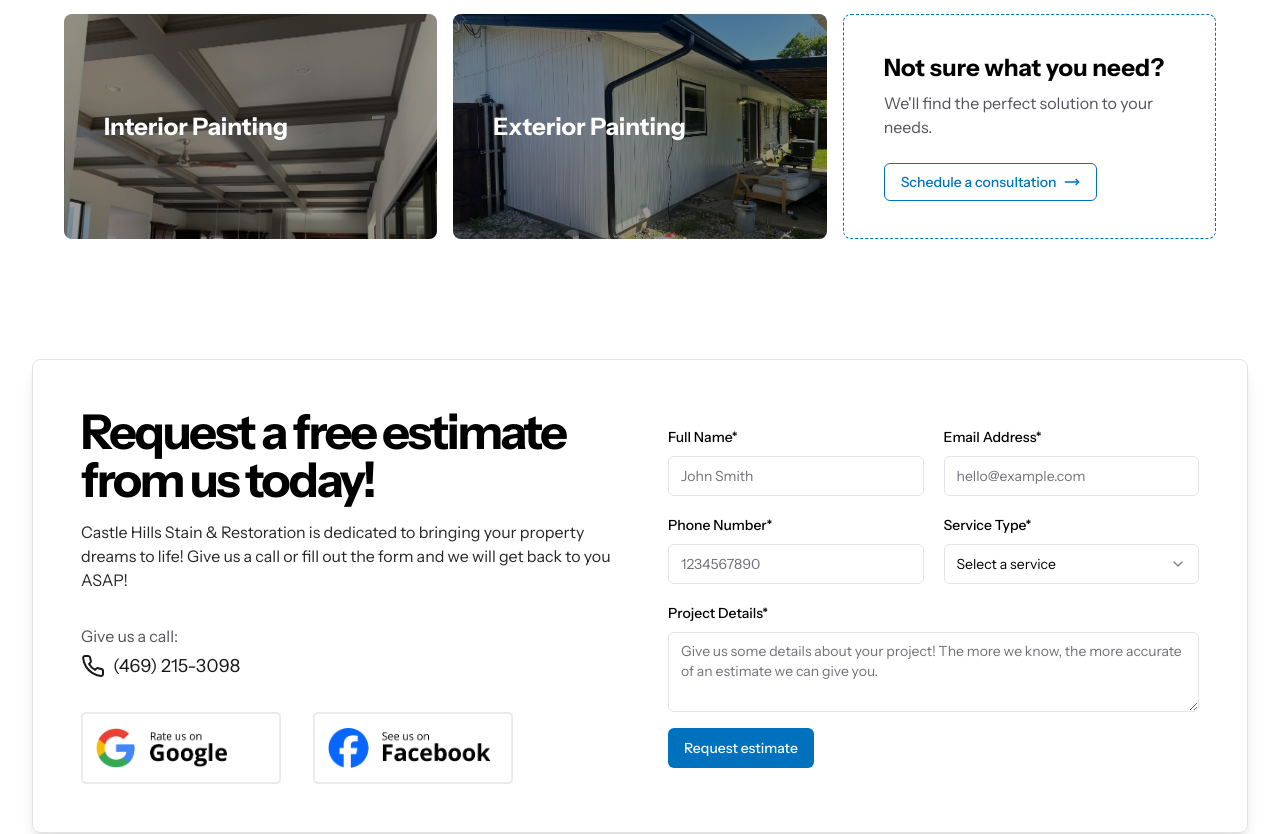
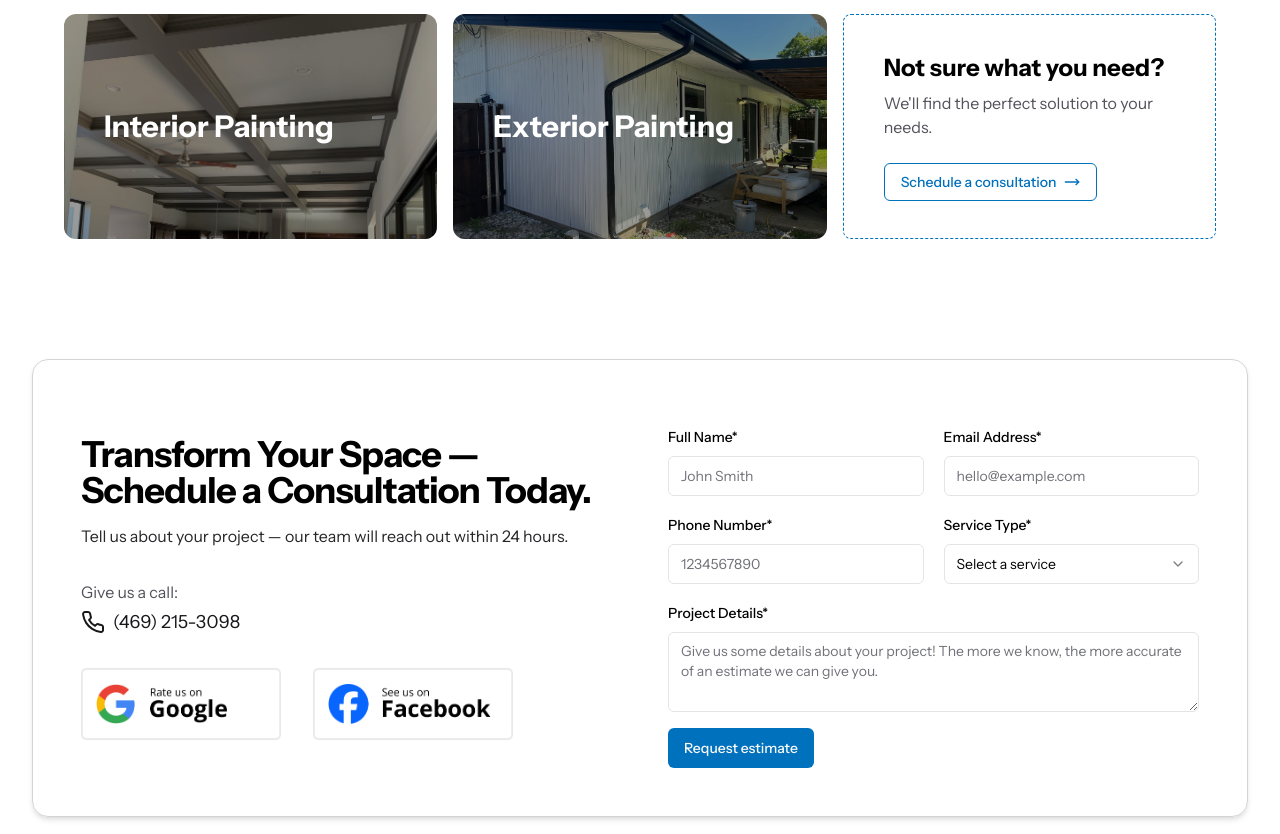
Before and after one commit to Radiata-Web/castle-hills, a Next.js app: page / in a window 1280 px wide. Shown: the part 909-1743 px from the top of the page. Built offline with nearby package versions, Linux system fonts and the light colour scheme; what zod-form-data would draw is missing.

Commit message:
Improvements

```diff
--- a/src/app/contact-us/page.tsx
+++ b/src/app/contact-us/page.tsx
@@ -14,18 +14,17 @@
     <>
       <div className="max-w-8xl mx-auto px-4 md:px-8 lg:px-8 mb-12">
         <header className="space-y-4 mb-12 mt-12">
-          <h1 className="text-3xl font-bold tracking-tighter sm:text-4xl xl:text-5xl/none">
-            Contact Us
+          <h1 className="text-3xl font-bold tracking-tight sm:text-4xl xl:text-5xl/none">
+            Request a Design Consultation
           </h1>
           <p className="text-zinc-600">
-            Looking to get an estimate for a home improvement project? Look no
-            further! Reach out to us now and we'll get back to you as soon as
-            possible!
+            Tell us about your project — our team will reach out within 24
+            hours.
           </p>
         </header>
 
         <article className="flex flex-col rounded-lg md:flex-row items-center gap-4 shadow-lg border border-zinc-100 md:gap-10 lg:gap-14">
-          <section className="w-full md:w-1/2 p-6 md:p-8">
+          <section className="w-full md:w-1/2 p-6 md:p-8 md:px-12">
             <ContactForm showHeader={false} />
           </section>
           {/* Service Image */}
--- a/src/app/page.tsx
+++ b/src/app/page.tsx
@@ -2,7 +2,6 @@
 import Hero from "@/components/hero";
 import InteriorContact from "@/components/misc/interior-contact";
 import ReviewGrid from "@/components/misc/reviewGrid";
-import Suppliers from "@/components/misc/suppliers";
 import Footer from "@/components/nav/footer";
 import ServicesCards from "@/components/services-cards";
 import Masonry from "@/components/misc/masonry";
@@ -19,7 +18,6 @@
       <ServicesCards />
       <Masonry />
       <ReviewGrid />
-      <Suppliers />
       <InteriorContact />
       <Footer />
     </>
--- a/src/components/expertise.tsx
+++ b/src/components/expertise.tsx
@@ -49,9 +49,8 @@
               </p>
             </div>
 
-            <span className=" mt-4 ">
+            <div className="mt-4 flex flex-col md:flex-row gap-4">
               <Button
-                variant="outline"
                 className="transition-all duration-200 ease-in-out sm:hover:scale-105"
                 asChild
               >
@@ -60,7 +59,17 @@
                   <MoveRight className="ml-2" strokeWidth={1.5} />
                 </Link>
               </Button>
-            </span>
+              <Button
+                variant="outline"
+                className="transition-all duration-200 ease-in-out sm:hover:scale-105"
+                asChild
+              >
+                <Link href="/contact-us">
+                  Schedule a consultation
+                  <MoveRight size={16} className="ml-2" strokeWidth={1.5} />
+                </Link>
+              </Button>
+            </div>
           </div>
 
           <div className="flex justify-center">
--- a/src/components/hero.tsx
+++ b/src/components/hero.tsx
@@ -1,6 +1,6 @@
 import { Button } from "@/components/ui/button";
 import Link from "next/link";
-import { Check, MoveRight } from "lucide-react";
+import { ArrowDown, Check, MoveRight } from "lucide-react";
 import { ContactForm } from "./forms/contact-form";
 import Image from "next/image";
 
@@ -55,7 +55,9 @@
                 className="transition-all duration-200 ease-in-out sm:hover:scale-105"
                 asChild
               >
-                <Link href="/#services">View Our Services</Link>
+                <Link href="/#services">
+                  View Our Services <ArrowDown size={16} className="ml-2" />
+                </Link>
               </Button>
             </div>
           </div>
--- a/src/components/misc/choose-us.tsx
+++ b/src/components/misc/choose-us.tsx
@@ -1,22 +1,12 @@
 import Image from "next/image";
 import Link from "next/link";
 import { Button } from "@/components/ui/button";
+import Logo from "../nav/logo";
 
 export default function ChooseUs() {
   return (
     <article className="p-12 bg-zinc-100 rounded-lg border border-zinc-200 my-24">
-      <div className="flex-shrink-0 flex items-center">
-        <Image
-          src="/logos/ch-logo.svg"
-          width={50}
-          height={50}
-          alt="Castle Hills Stain & Restoration Logo"
-          loading="lazy"
-        />
-        <span className="ml-2 text-sm font-bold leading-none">
-          Castle Hills <br /> Stain & Restoration
-        </span>
-      </div>
+      <Logo />
       <h2 className="text-2xl font-bold sm:text-3xl xl:text-4xl/none mb-4 mt-8">
         Why Homeowners Choose Us
       </h2>
--- a/src/components/misc/interior-contact.tsx
+++ b/src/components/misc/interior-contact.tsx
@@ -6,17 +6,16 @@
   return (
     <div className="max-w-8xl mx-auto px-4 md:px-8 lg:px-8">
       <div className="absolute -translate-y-52" id="contact"></div>
-      <section className="grid p-6 rounded-lg shadow-lg border border-zinc-200 gap-4 my-12 sm:p-8 md:p-10 lg:p-12 md:gap-10 lg:gap-14 lg:grid-cols-2">
-        <div className="flex flex-col space-y-4 md:space-y-6 lg:space-y-8">
+      <section className="grid p-6 rounded-2xl shadow-md border border-zinc-300 gap-4 my-12 sm:p-8 md:p-10 lg:p-12 md:gap-10 lg:gap-14 lg:grid-cols-2">
+        <div className="flex flex-col justify-center space-y-4 md:space-y-6 lg:space-y-8">
           <div className="max-w-[600px]">
-            <p className="text-3xl font-bold tracking-tighter md:text-4xl xl:text-5xl/none mb-4">
-              Request a free estimate from us today!
+            <p className="text-2xl font-bold tracking-tight md:text-3xl xl:text-4xl/none mb-4">
+              Transform Your Space — Schedule a Consultation Today.
             </p>
 
             <p className="text-zinc-800">
-              Castle Hills Stain & Restoration is dedicated to bringing your
-              property dreams to life! Give us a call or fill out the form and
-              we will get back to you ASAP!
+              Tell us about your project — our team will reach out within 24
+              hours.
             </p>
           </div>
 
--- a/src/components/misc/reviewGrid.tsx
+++ b/src/components/misc/reviewGrid.tsx
@@ -35,7 +35,7 @@
     <section id="reviews">
       <div className="max-w-8xl mx-auto py-6 md:py-10 lg:py-14 px-4 md:px-8 lg:px-8">
         <h2 className="text-3xl font-bold tracking-tighter mb-8 sm:text-4xl xl:text-5xl/none">
-          What do our customers have to say?
+          What do our clients say?
         </h2>
 
         {/* Desktop - Show all reviews */}
--- a/src/components/nav/navbar.tsx
+++ b/src/components/nav/navbar.tsx
@@ -131,22 +131,7 @@
                 <SheetTitle>
                   <VisuallyHidden.Root>Navigation Links</VisuallyHidden.Root>
                 </SheetTitle>
-                <span className="flex flex-col items-start gap-4 mt-4">
-                  {/* Logo */}
-                  <span className="flex flex-row items-center gap-4">
-                    <Image
-                      src="/logos/ch-logo.svg"
-                      width={72}
-                      height={72}
-                      alt="Castle Hills Stain & Restoration Logo"
-                      priority
-                    />
-                    <p className="font-bold leading-none">
-                      Castle Hills <br />
-                      Stain & Restoration
-                    </p>
-                  </span>
-                </span>
+                <Logo />
                 <hr className="mt-6" />
 
                 {/* Nav links */}
@@ -183,20 +168,8 @@
 
                   <div className="flex flex-col gap-2">
                     <DropdownCategory
-                      categoryTitle="Fences & Gates"
-                      links={FENCING_SERVICES}
-                      setIsMenuOpen={setIsMenuOpen}
-                    />
-
-                    <DropdownCategory
-                      categoryTitle="Outdoor Living"
-                      links={OUTDOOR_LIVING_SERVICES}
-                      setIsMenuOpen={setIsMenuOpen}
-                    />
-
-                    <DropdownCategory
-                      categoryTitle="Restoration & Remodeling"
-                      links={HOME_RESTORATION_SERVICES}
+                      categoryTitle="Our Services"
+                      links={ALL_SERVICES}
                       setIsMenuOpen={setIsMenuOpen}
                     />
                   </div>
@@ -205,7 +178,7 @@
                 {/* Estimate button */}
                 <Button className="mt-[8%] w-full" size="lg" asChild>
                   <Link href="#contact" onClick={() => setIsMenuOpen(false)}>
-                    Get your estimate
+                    Schedule a consultation
                     <MoveRight className="ml-2" strokeWidth={1.5} />
                   </Link>
                 </Button>
--- a/src/components/services-cards.tsx
+++ b/src/components/services-cards.tsx
@@ -15,7 +15,7 @@
       <div className="absolute -translate-y-52" id="services"></div>
       <article className="max-w-8xl mx-auto py-6 md:py-10 lg:py-14 px-4 md:px-8 lg:px-8">
         <div className="space-y-4 mb-8">
-          <h2 className="text-3xl font-bold tracking-tighter sm:text-4xl xl:text-5xl/none">
+          <h2 className="text-3xl font-bold tracking-tight sm:text-4xl xl:text-5xl/none">
             What can we do for you?
           </h2>
           <p className="text-zinc-600">
@@ -68,13 +68,13 @@
       {/* Image background element */}
       <div
         key={`${service.title}-${service.href}`}
-        className={`flex h-full bg-cover bg-center rounded-lg`}
+        className={`flex h-full bg-cover bg-center rounded-xl`}
         style={{ backgroundImage: `url(/photos${service.cardImg}.webp)` }}
       >
         {/* Content container */}
-        <div className="flex w-full items-center p-10 text-white bg-black bg-opacity-40 transition-all duration-200 ease-in-out group-hover:bg-opacity-60 rounded-lg">
+        <div className="flex w-full items-center p-10 text-white bg-black bg-opacity-40 transition-all duration-200 ease-in-out group-hover:bg-opacity-60 rounded-xl">
           {/* Content */}
-          <h3 className="text-2xl font-bold leading-tight">{service.title}</h3>
+          <h3 className="text-3xl font-bold leading-tight">{service.title}</h3>
         </div>
       </div>
     </Link>
```
Also changed, not shown: src/components/about-us.tsx (+23 -8 lines), src/components/ui/card.tsx (+23 -16 lines).
